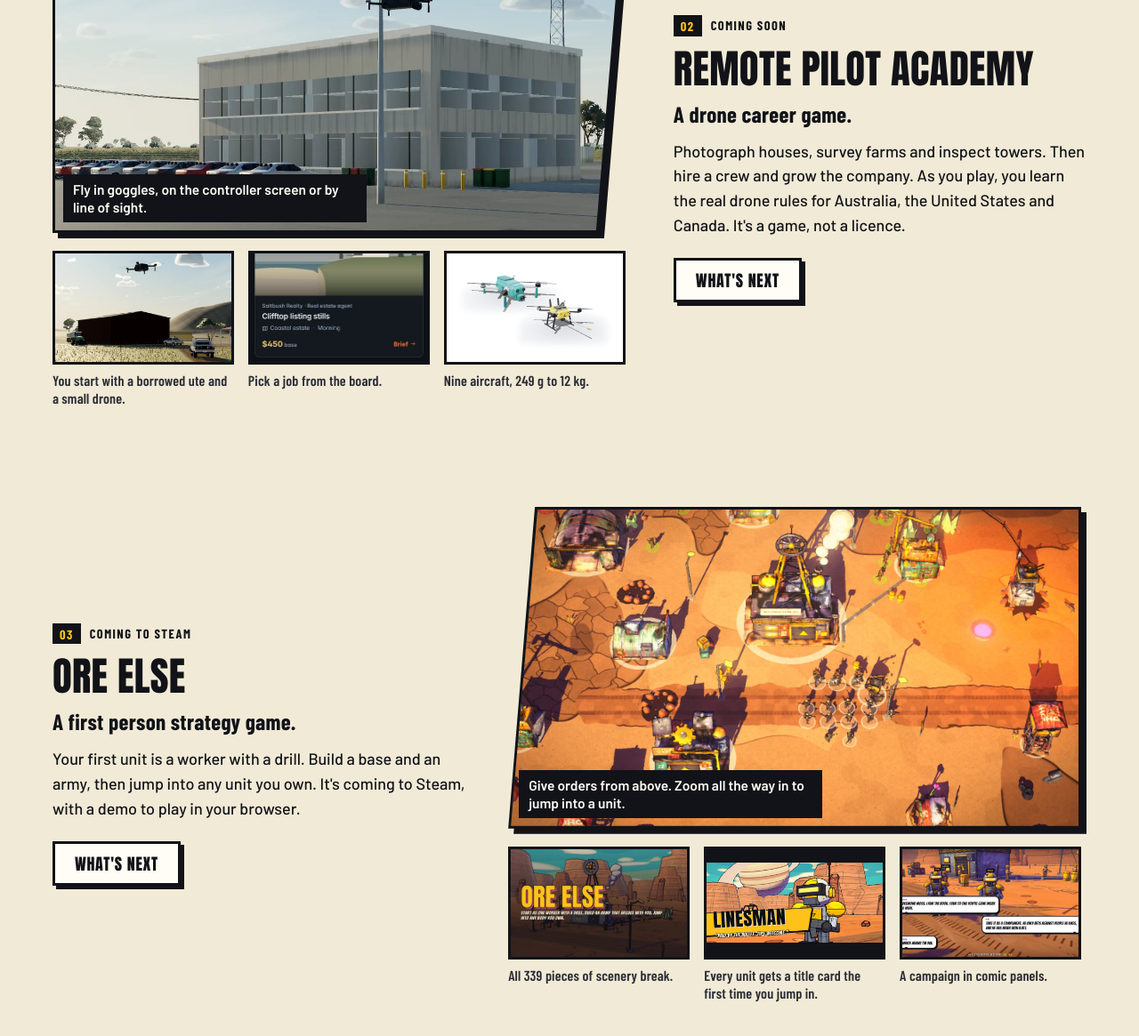
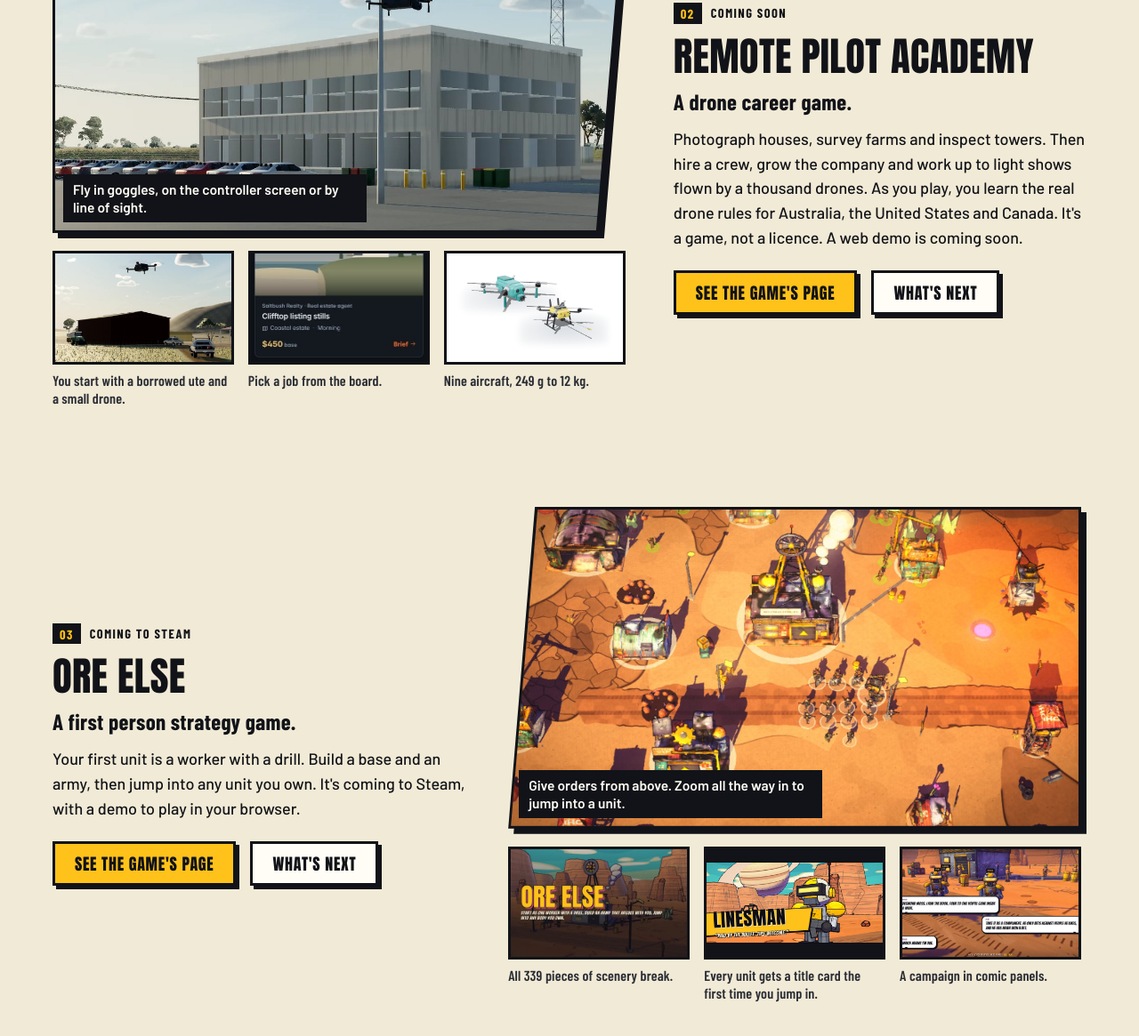
Before and after one commit to Mathew-Harvey/andAgainSoftware, a plain HTML site: page index.html in a window 1280 px wide. Shown: the part 2416-3581 px from the top of the page at 89% size. Drawn offline with Linux system fonts and the light colour scheme; grey boxes are pictures that could not be loaded.

Commit message:
Link the Ore Else and Remote Pilot Academy blocks to their game pages
Each block gets a See the game's page button to its landing page on GitHub Pages,
and the Remote Pilot Academy copy now names the light shows and the web demo.

Co-Authored-By: Claude Opus 5.5 <noreply@anthropic.com>
Claude-Session: https://claude.ai/code/session_0142VVw56e7mB5uB3QZ8gvT4

```diff
--- a/index.html
+++ b/index.html
@@ -160,8 +160,8 @@
         <p class="kick"><b>02</b><span>Coming soon</span></p>
         <h3 class="nm">Remote Pilot Academy</h3>
         <p class="big">A drone career game.</p>
-        <p>Photograph houses, survey farms and inspect towers. Then hire a crew and grow the company. As you play, you learn the real drone rules for Australia, the United States and Canada. It's a game, not a licence.</p>
-        <div class="btns"><a class="btn wh" href="#next">What's next</a></div>
+        <p>Photograph houses, survey farms and inspect towers. Then hire a crew, grow the company and work up to light shows flown by a thousand drones. As you play, you learn the real drone rules for Australia, the United States and Canada. It's a game, not a licence. A web demo is coming soon.</p>
+        <div class="btns"><a class="btn" href="https://mathew-harvey.github.io/RemotePilotAcademy-landing/" target="_blank" rel="noopener">See the game's page</a><a class="btn wh" href="#next">What's next</a></div>
       </div>
     </article>
 
@@ -180,7 +180,7 @@
         <h3 class="nm">Ore Else</h3>
         <p class="big">A first person strategy game.</p>
         <p>Your first unit is a worker with a drill. Build a base and an army, then jump into any unit you own. It's coming to Steam, with a demo to play in your browser.</p>
-        <div class="btns"><a class="btn wh" href="#next">What's next</a></div>
+        <div class="btns"><a class="btn" href="https://mathew-harvey.github.io/OreElse-landing/" target="_blank" rel="noopener">See the game's page</a><a class="btn wh" href="#next">What's next</a></div>
       </div>
     </article>
   </div>
```
